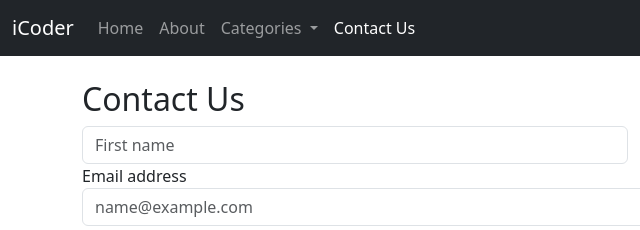
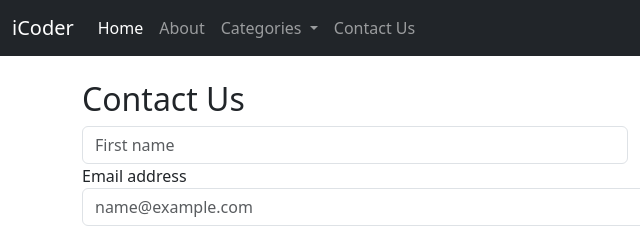
Before and after one commit to bhartidhotre/iCoderBootstrap, a plain HTML site: page contact us.html in a window 1280 px wide. Shown: the top 230 px of the page, 0-640 px from the left. Drawn offline with nearby package versions, Linux system fonts and the light colour scheme.

Commit message:
Update contact us.html

```diff
--- a/contact us.html
+++ b/contact us.html
@@ -42,14 +42,13 @@
             <div class="collapse navbar-collapse" id="navbarSupportedContent">
                   <ul class="navbar-nav me-auto mb-2 mb-lg-0">
                 <li class="nav-item">
-                        <a class="nav-link " aria-current="page" href="/">Home</a>
+                  <a class="nav-link active" aria-current="page" href="/iCoderBootstrap/">Home</a>
                 </li>
                 <li class="nav-item">
-                        <a class="nav-link " href="/about.html">About</a>
+                  <a class="nav-link" href="/iCoderBootstrap/about.html">About</a>
                 </li>
                 <li class="nav-item dropdown">
-                        <a class="nav-link dropdown-toggle" href="#" role="button" data-bs-toggle="dropdown"
-                            aria-expanded="false">
+                  <a class="nav-link dropdown-toggle" href="#" role="button" data-bs-toggle="dropdown" aria-expanded="false">
                     Categories
                   </a>
                   <ul class="dropdown-menu">
@@ -64,7 +63,7 @@
                   </ul>
                 </li>
                 <li class="nav-item">
-                        <a class="nav-link active" href="/contact us.html">Contact Us</a>
+                  <a class="nav-link" href="/iCoderBootstrap/contact us.html">Contact Us</a>
                 </li>
               </ul>
                 <form class="d-flex" role="search">
```
Lines whose indentation alone changed are shown as unchanged.
